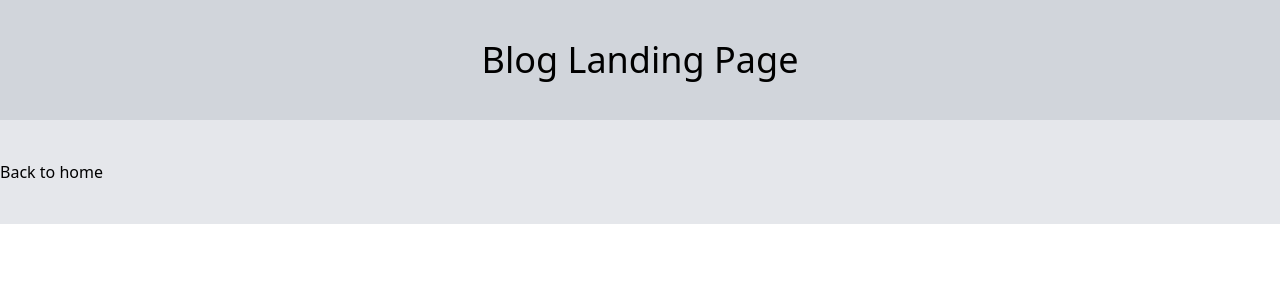
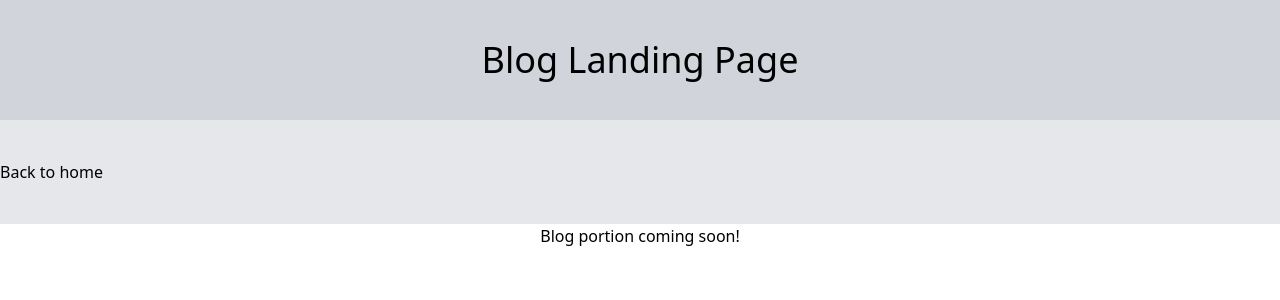
Before and after one commit to VinnyShipley/Personal_Site, a Next.js app: page /blog in a window 1280 px wide. Shown: the top 300 px of the page. Built offline with nearby package versions, Linux system fonts and the light colour scheme.

Commit message:
Coming soon added

```diff
--- a/src/pages/blog.js
+++ b/src/pages/blog.js
@@ -7,6 +7,7 @@ export default function BlogLandingPage() {
       <h2 className="bg-gray-200 m-50 py-10">
         <Link href="/">Back to home</Link>
       </h2>
+      <p className='text-center'>Blog portion coming soon!</p>
     </>
   );
 }
--- a/src/pages/projects.js
+++ b/src/pages/projects.js
@@ -7,6 +7,7 @@ export default function ProjectsLandingPage() {
       <h2 className="bg-gray-200 m-50 py-10">
         <Link href="/">Back to home</Link>
       </h2>
+      <p className='text-center'>Projects Page Coming Soon!</p>
     </>
   );
 }
```
